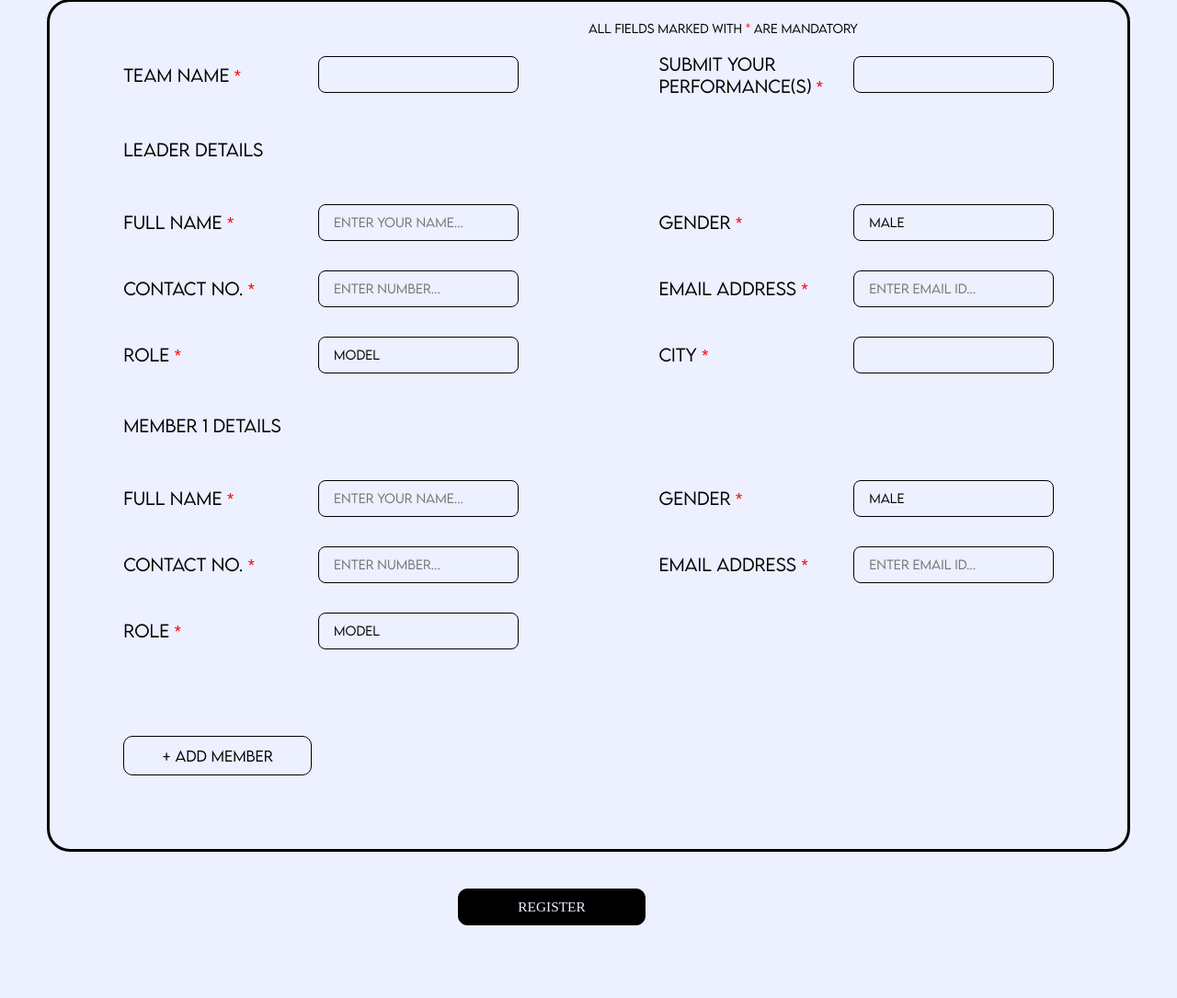
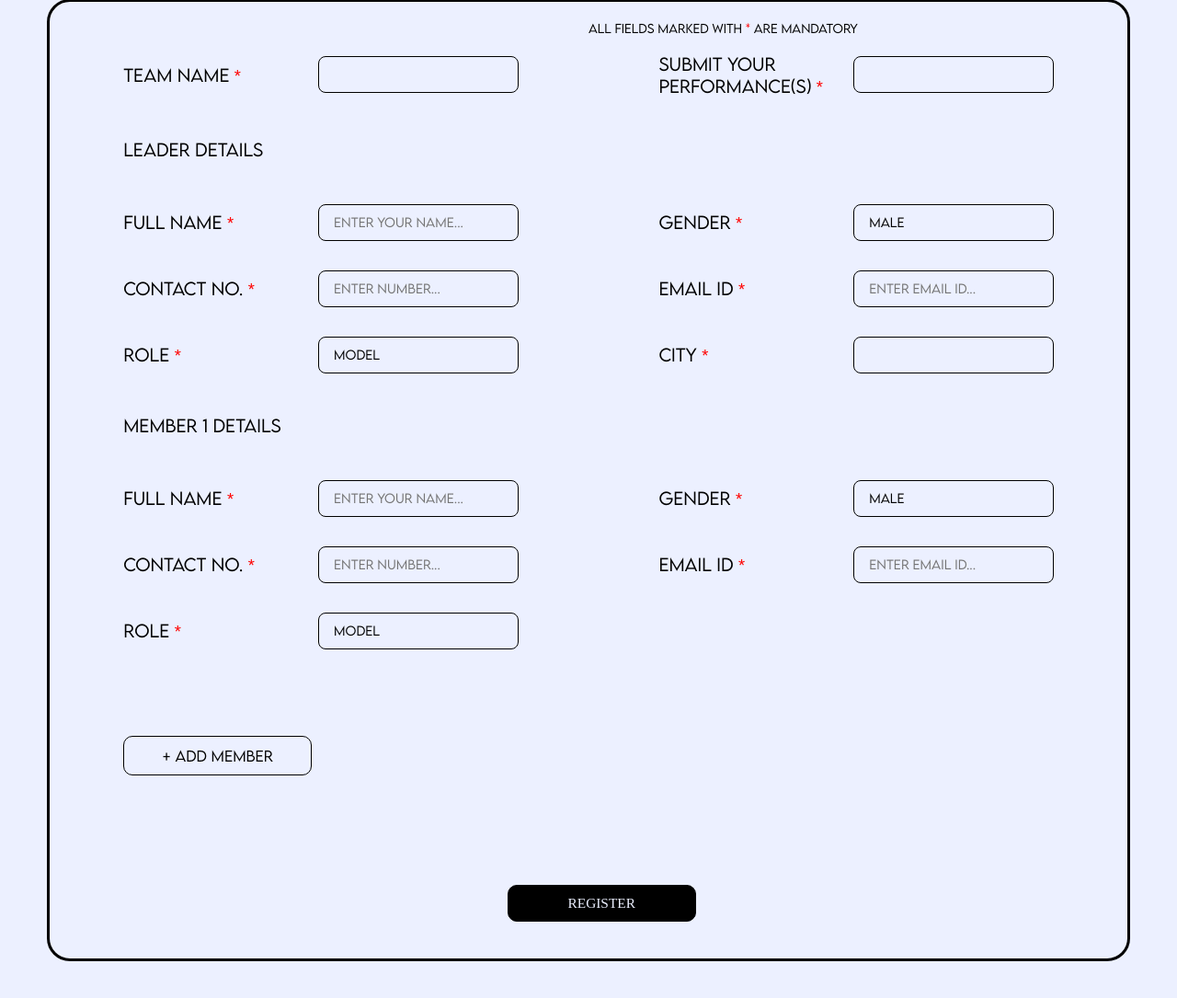
Before and after one commit to guptashivam-9370/Voguenation25, a Django app: page /register/Haute_Couture/ in a window 1280 px wide; the page is wider, and only the part inside the window is pictured. Shown: the part 257-1342 px from the top of that part at 92% size. Before the commit the page ends 1263 px from the top of that part, so only its background shows below. Run offline with Django 4.2, Linux system fonts and the light colour scheme; data comes from the database, SQL or seed files in the repository; both versions use the stored data as it was after the commit; some libraries are stand-ins or nearby versions; some web fonts are replaced.

Commit message:
registration bug fixed

```diff
--- a/templates/core/reg_vog.html
+++ b/templates/core/reg_vog.html
@@ -5,20 +5,20 @@
 		<meta charset="UTF-8" />
 		<meta name="viewport" content="width=device-width, initial-scale=1.0" />
 		<title>Registration</title>
-		<link rel="stylesheet" type="text/css" href="{% static "core/reg_vog.css" %}
+		<link rel="stylesheet" type="text/css" href="{% static 'core/reg_vog.css' %}
 		">
 		<link
 			rel="stylesheet"
 			href="https://cdn.jsdelivr.net/npm/intl-tel-input@18.2.1/build/css/intlTelInput.css"
 		/>
-		<link rel="icon" type="image/x-icon" href="{% static "core/Group 19.png"%}">
+		<link rel="icon" type="image/x-icon" href="{% static 'core/Group 19.png'%}">
 	</head>
 
 	<body>
 		<div class="container-1">
 			<div class="header">
 				<div class="logo-container">
-					<img src="{% static "core/Group 19.png" %}" class="logo">
+					<img src="{% static 'core/Group 19.png' %}" class="logo">
 				</div>
 				<p class="name-1">REGISTRATIONS</p>
 				<button class="back" id="item_">BACK</button>
@@ -41,7 +41,7 @@
 				</div>
 			</div>
 		</div>
-		<form name="reg-form" id="add-container" method="POST">
+		<form name="reg-form" id="add-container" method="POST" >
 			{% csrf_token %}
 			<div style="width: 100%; display: flex; padding-top: 20px">
 				<div class="sign"></div>
@@ -100,7 +100,7 @@
 						</div>
 						<div class="buffer"></div>
 						<div class="team_name">
-							<p class="txt-1">EMAIL ADDRESS&nbsp;<a>*</a></p>
+							<p class="txt-1">EMAIL ID&nbsp;<a>*</a></p>
 							<input
 								class="input-box ibox"
 								type="email"
@@ -165,7 +165,7 @@
 						</div>
 						<div class="buffer"></div>
 						<div class="team_name">
-							<p class="txt-1">EMAIL ADDRESS&nbsp;<a>*</a></p>
+							<p class="txt-1">EMAIL ID&nbsp;<a>*</a></p>
 							<input
 								class="input-box ibox"
 								type="email"
@@ -199,10 +199,11 @@
 					</button>
 				</div>
 			</div>
+			<div class="register-box">
+				<button type="submit" class="btn-2"><p class="txt-reg">REGISTER</p></button>
+			</div>
 		</form>
-		<div class="register-box">
-			<button class="btn-2"><p class="txt-reg">REGISTER</p></button>
-		</div>
+
 		{% comment %}
 		<div class="black" style="display: none">
 			<div class="popup">
@@ -254,7 +255,7 @@
 			var code = `
 		  <div class="leader">
 		      <div class="leader-text">
-		          <p class="txt-1">Member ${count} Details</p>
+		          <p class="txt-1">MEMBER ${count} DETAILS</p>
 		      </div>
 		  </div>
 		  <div class="form-container">
@@ -291,7 +292,7 @@
 		          </div>
 		          <div class="buffer"></div>
 		          <div class="team_name">
-		              <p class="txt-1">EMAIL ADDRESS&nbsp;<a>*</a></p>
+		              <p class="txt-1">EMAIL ID&nbsp;<a>*</a></p>
 		              <input
 		                  class="input-box ibox"
 		                  type="email"
```
Also changed, not shown: db.sqlite3.
